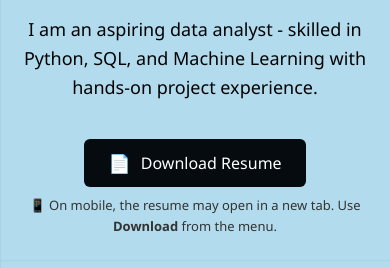
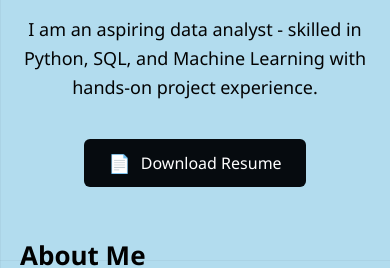
Before and after one commit to KhadeerBasha44/khadeer-portfolio, a plain HTML site: page index.html in a window 390 px wide. Shown: the part 584-852 px from the top of the page. Drawn offline with Linux system fonts and the light colour scheme.

Commit message:
Update index.html

```diff
--- a/index.html
+++ b/index.html
@@ -98,11 +98,6 @@
    <span class="resume-icon">📄</span>
    <span class="resume-text">Download Resume</span>
 </a>
-<p class="resume-hint">
-    📱 On mobile, the resume may open in a new tab.
-    Use <strong>Download</strong> from the menu.
-</p>
-
 
         </div>
 
```
